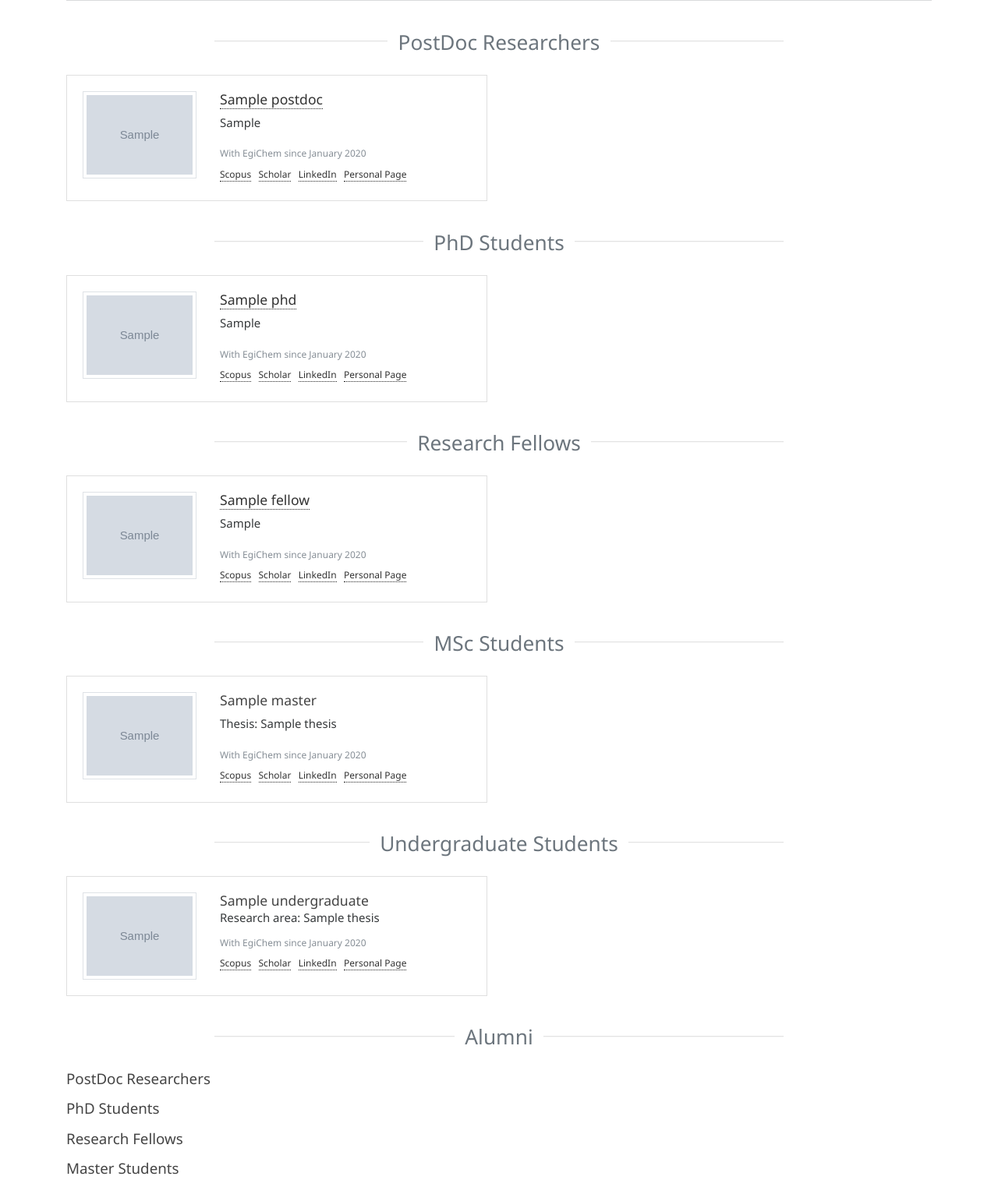
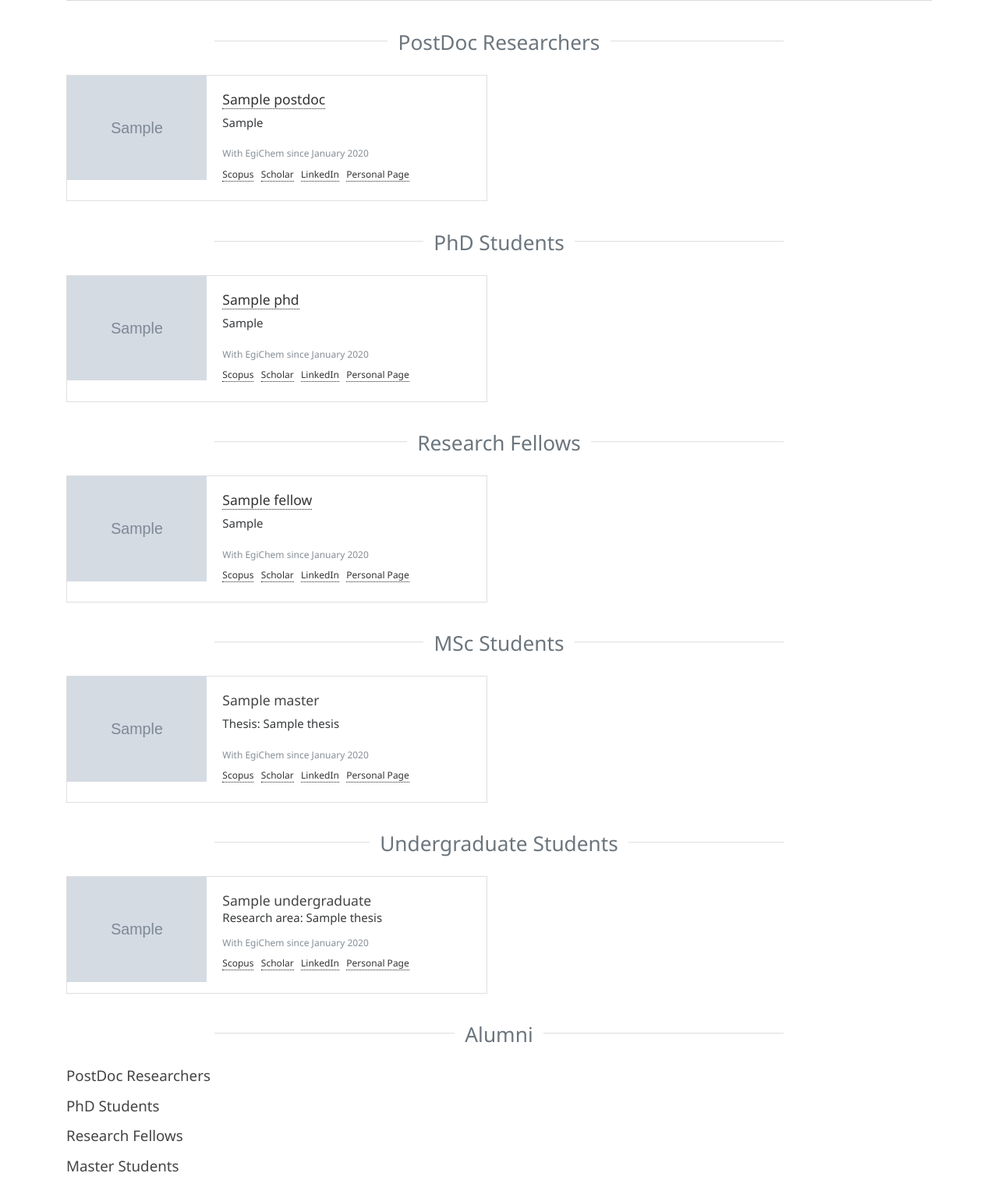
Before and after one commit to jAniceto/egichem, a Django app: template website/templates/website/people.html in a window 1280 px wide. Shown: the part 650-2164 px from the top of the page at 78% size. Run offline with Django 3.2, Linux system fonts and the light colour scheme; the template is opened without the code that fills it: most values are stand-ins (such as "Sample title", 1, 10 or a date in 2020); grey boxes marked "Sample" are stand-in pictures; some libraries are stand-ins or nearby versions.

Commit message:
Updated people page

```diff
--- a/website/templates/website/people.html
+++ b/website/templates/website/people.html
@@ -55,12 +55,12 @@
     <div class="card-deck">
 {%  endif %}
       <div class="card">
-          <div class="card-body">
-            <div class="row">
+        <div class="row no-gutters">
           <div class="col-md-4">
-                <img class="img-fluid img-thumbnail" src="{% if postdoc.user.profile.photo.url %}{{ postdoc.user.profile.photo.url }}{% else %}{{ postdoc.photo.url }}{% endif %}" alt="Photo">
+            <img class="card-img" src="{% if postdoc.user.profile.photo.url %}{{ postdoc.user.profile.photo.url }}{% else %}{{ postdoc.photo.url }}{% endif %}" alt="Photo">
           </div>
           <div class="col-md-8">
+            <div class="card-body">
               <h4 class="card-title mb-2"><a class="link" href="{% url 'member_page' postdoc.slug %}">{{ postdoc.name }}</a></h4>
               <p class="card-text mb-3">{{ postdoc.research_area }}</p>
               <p class="card-text mb-1"><small class="text-muted">With EgiChem since {{ postdoc.date_added|date:"F Y" }}</small></p>
@@ -85,7 +85,7 @@
         </div>
       </div>
 {%  if forloop.counter|divisibleby:2 or forloop.last %}
-    </div><!-- row closing -->
+    </div><!-- card-deck closing -->
   </div><!-- col-md-12 closing -->
 </div><!-- row closing -->
 {%  endif %}
@@ -108,12 +108,12 @@
     <div class="card-deck">
 {%  endif %}
       <div class="card">
-          <div class="card-body">
-            <div class="row">
+        <div class="row no-gutters">
           <div class="col-md-4">
-                <img class="img-fluid img-thumbnail" src="{% if phd.user.profile.photo.url %}{{ phd.user.profile.photo.url }}{% else %}{{ phd.photo.url }}{% endif %}" alt="Photo">
+            <img class="card-img" src="{% if phd.user.profile.photo.url %}{{ phd.user.profile.photo.url }}{% else %}{{ phd.photo.url }}{% endif %}" alt="Photo">
           </div>
           <div class="col-md-8">
+            <div class="card-body">
               <h4 class="card-title mb-2"><a class="link" href="{% url 'member_page' phd.slug %}">{{ phd.name }}</a></h4>
               <p class="card-text mb-3">{{ phd.research_area }}</p>
               <p class="card-text mb-1"><small class="text-muted">With EgiChem since {{ phd.date_added|date:"F Y" }}</small></p>
@@ -161,12 +161,12 @@
       <div class="card-deck">
 {%  endif %}
         <div class="card">
-          <div class="card-body">
-            <div class="row">
+          <div class="row no-gutters">
             <div class="col-md-4">
-                <img class="img-fluid img-thumbnail" src="{% if fellow.user.profile.photo.url %}{{ fellow.user.profile.photo.url }}{% else %}{{ fellow.photo.url }}{% endif %}" alt="Photo">
+              <img class="card-img" src="{% if fellow.user.profile.photo.url %}{{ fellow.user.profile.photo.url }}{% else %}{{ fellow.photo.url }}{% endif %}" alt="Photo">
             </div>
             <div class="col-md-8">
+              <div class="card-body">
                 <h4 class="card-title mb-2"><a class="link" href="{% url 'member_page' fellow.slug %}">{{ fellow.name }}</a></h4>
                 <p class="card-text mb-3">{{ fellow.research_area }}</p>
                 <p class="card-text mb-1"><small class="text-muted">With EgiChem since {{ fellow.date_added|date:"F Y" }}</small></p>
@@ -214,12 +214,12 @@
       <div class="card-deck">
 {%  endif %}
         <div class="card">
-          <div class="card-body">
-            <div class="row">
+          <div class="row no-gutters">
             <div class="col-md-4">
-                <img class="img-fluid img-thumbnail" src="{% if master.user.profile.photo.url %}{{ master.user.profile.photo.url }}{% else %}{{ master.photo.url }}{% endif %}" alt="Photo">
+              <img class="card-img" src="{% if master.user.profile.photo.url %}{{ master.user.profile.photo.url }}{% else %}{{ master.photo.url }}{% endif %}" alt="Photo">
             </div>
             <div class="col-md-8">
+              <div class="card-body">
                 <h4 class="card-title mb-2">{{ master.name }}</h4>
                 <p class="card-text mb-3">Thesis: {{ master.thesis }}</p>
                 <p class="card-text mb-1"><small class="text-muted">With EgiChem since {{ master.date_added|date:"F Y" }}</small></p>
@@ -267,12 +267,12 @@
     <div class="card-deck">
 {%  endif %}
       <div class="card">
-          <div class="card-body">
-            <div class="row">
+        <div class="row no-gutters">
           <div class="col-md-4">
-                <img class="img-fluid img-thumbnail" src="{% if undergraduate.user.profile.photo.url %}{{ undergraduate.user.profile.photo.url }}{% else %}{{ undergraduate.photo.url }}{% endif %}" alt="Photo">
+            <img class="card-img" src="{% if undergraduate.user.profile.photo.url %}{{ undergraduate.user.profile.photo.url }}{% else %}{{ undergraduate.photo.url }}{% endif %}" alt="Photo">
           </div>
           <div class="col-md-8">
+            <div class="card-body">
               <h4 class="card-title">{{ undergraduate.name }}</h4>
               <p class="card-text mb-2">Research area: {{ undergraduate.thesis }}</p>
               <p class="card-text mb-1"><small class="text-muted">With EgiChem since {{ undergraduate.date_added|date:"F Y" }}</small></p>
```
Lines whose indentation alone changed are shown as unchanged.
